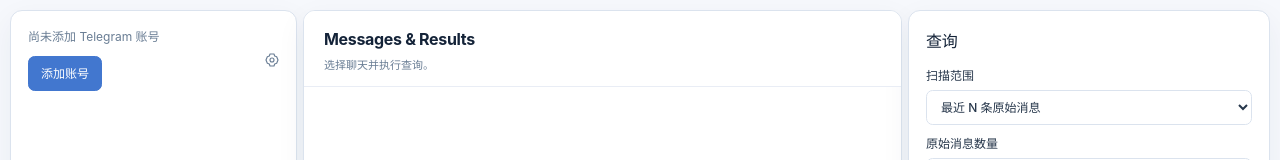
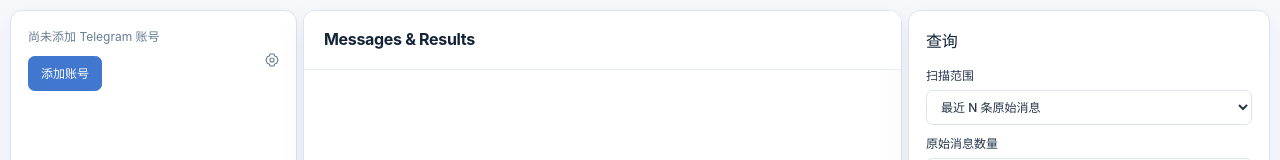
Before and after one commit to Dufunare/TMsgPicker, a Vue app: page / in a window 1280 px wide. Shown: the top 160 px of the page. Built offline with nearby package versions, Linux system fonts and the light colour scheme.

Commit message:
style(ui): harmonize controls and remove redundant instructional copy

```diff
--- a/src/components/MessageResultsPanel.vue
+++ b/src/components/MessageResultsPanel.vue
@@ -3,12 +3,12 @@
 const {ready,busy,error,chatList,selectedChat,result,scanning,selected,target,confirmation,forwarding,report,preview,uncertainSends,targetTitle,selectedMessageCount,savedMessages,openPost,prepareForward,forward,count,reactionLabel,date}=useWorkspaceContext();
 </script>
 <template>
-<section class="results"><div class="panel result-header"><p v-if="error" role="alert" class="error">{{error}}</p><h2>{{selectedChat?.title ?? 'Messages & Results'}} <span v-if="result" class="badge" :class="result.status">{{ result.status }}</span></h2><p v-if="result">已扫描 {{ result.scanned }} 条 · {{ result.pages }} 页 · {{ result.exact ? 'Exact：此 Scope 内精确排名' : 'Partial：临时或不完整排名' }}</p><p class="muted">{{ result?.detail ?? '选择聊天并执行查询。' }}</p></div>
+<section class="results"><div class="panel result-header"><p v-if="error" role="alert" class="error">{{error}}</p><h2>{{selectedChat?.title ?? 'Messages & Results'}} <span v-if="result" class="badge" :class="result.status">{{ result.status }}</span></h2><p v-if="result">已扫描 {{ result.scanned }} 条 · {{ result.pages }} 页 · {{ result.exact ? 'Exact：此 Scope 内精确排名' : 'Partial：临时或不完整排名' }}</p><p class="muted">{{ result?.detail ?? '' }}</p></div>
         <div v-if="result && !result.posts.length" class="panel empty">{{ scanning ? '正在读取历史…' : '当前扫描范围没有匹配帖子。' }}</div>
-        <article v-for="post in result?.posts ?? []" :key="post.key" class="panel post"><div class="post-top"><label class="check"><input v-model="selected" type="checkbox" :value="post.key" :disabled="scanning || forwarding || confirmation"><strong>{{ chatList.find(c=>c.id===post.representative.chat_id)?.title ?? post.representative.chat_id }}</strong></label><button :disabled="busy" @click="openPost(post)">打开原文 ↗</button></div><p class="muted">{{ date(post.date) }} · {{ post.kind==='album' ? `Album · ${post.members.length} 个已扫描成员` : 'Single' }} <span v-if="post.partial">· 成员完整性未知</span></p><p class="post-text">{{ post.text || '（无文本 / caption）' }}</p><div class="media"><span v-for="member in post.members" :key="member.key.message_id" class="media-kind">{{ member.content_kind }} · {{ member.key.message_id }}</span></div><div class="metrics"><span>浏览 <b>{{ count(post.metrics.views) }}</b></span><span>转发 <b>{{ count(post.metrics.forwards) }}</b></span><span>评论 <b>{{ count(post.metrics.reply_info) }}</b></span></div><div class="reactions"><span v-if="post.metrics.reactions===null">反应 —</span><span v-else-if="!post.metrics.reactions.length">反应 0</span><span v-for="(r,i) in post.metrics.reactions ?? []" :key="i">{{ reactionLabel(r.key) }} {{ count(r.count) }}</span></div><details><summary>指标来源</summary><p v-for="(source,field) in post.provenance" :key="field">{{ field }} ← 消息 {{ source }}</p><small>同字段取最早的非空成员，计数不累加。</small></details></article>
+        <article v-for="post in result?.posts ?? []" :key="post.key" class="panel post"><div class="post-top"><label class="check"><input v-model="selected" type="checkbox" :value="post.key" :disabled="scanning || forwarding || confirmation"><strong>{{ chatList.find(c=>c.id===post.representative.chat_id)?.title ?? post.representative.chat_id }}</strong></label><button :disabled="busy" @click="openPost(post)">打开原文 ↗</button></div><p class="muted">{{ date(post.date) }} · {{ post.kind==='album' ? `Album · ${post.members.length} 个已扫描成员` : 'Single' }} <span v-if="post.partial">· 成员完整性未知</span></p><p class="post-text">{{ post.text || '（无文本 / caption）' }}</p><div class="media"><span v-for="member in post.members" :key="member.key.message_id" class="media-kind">{{ member.content_kind }} · {{ member.key.message_id }}</span></div><div class="metrics"><span>浏览 <b>{{ count(post.metrics.views) }}</b></span><span>转发 <b>{{ count(post.metrics.forwards) }}</b></span><span>评论 <b>{{ count(post.metrics.reply_info) }}</b></span></div><div class="reactions"><span v-if="post.metrics.reactions===null">反应 —</span><span v-else-if="!post.metrics.reactions.length">反应 0</span><span v-for="(r,i) in post.metrics.reactions ?? []" :key="i">{{ reactionLabel(r.key) }} {{ count(r.count) }}</span></div><details><summary>指标来源</summary><p v-for="(source,field) in post.provenance" :key="field">{{ field }} ← 消息 {{ source }}</p></details></article>
         <section v-if="result?.posts.length" class="panel actions"><h3>手动转发</h3><p>已选 {{ selected.length }} 个帖子 · {{ selectedMessageCount }} 条成员消息</p><label>目标聊天<select v-model="target" @change="confirmation=false" :disabled="forwarding"><option value="">选择目标（提交时检查权限）</option><option v-for="chat in chatList" :key="chat.id" :value="chat.id">{{ chat.title }}</option></select></label><button :disabled="busy || forwarding || !ready" @click="savedMessages">使用 Saved Messages</button><button :disabled="!selected.length || !target || scanning || forwarding || busy" @click="prepareForward">准备转发</button>
           <div v-if="confirmation" class="confirm" role="dialog" aria-label="确认转发"><p>确认将 {{ selectedMessageCount }} 条成员消息转发到「{{ targetTitle }}」？受保护或权限不足的消息会被拒绝，逐条报告结果。</p><p v-for="item in preview?.items ?? []" :key="`${item.source.chat_id}:${item.source.message_id}`">{{ item.source.message_id }} — {{ item.state }} · {{ item.detail }}</p><button class="primary" :disabled="forwarding || !preview?.items.some(i=>i.state==='Allowed')" @click="forward">{{ forwarding ? '正在转发…' : '确认转发' }}</button><button :disabled="forwarding" @click="confirmation=false">返回</button></div>
-          <div v-if="report"><h3>转发结果</h3><p v-for="item in report.items" :key="`${item.source.chat_id}:${item.source.message_id}`">{{ item.source.chat_id }} / {{ item.source.message_id }} — {{ item.state }} · {{ item.detail }}</p><small>Pending 仅表示 TDLib 接受请求；等待发送更新后才计为 Sent。</small></div>
+          <div v-if="report"><h3>转发结果</h3><p v-for="item in report.items" :key="`${item.source.chat_id}:${item.source.message_id}`">{{ item.source.chat_id }} / {{ item.source.message_id }} — {{ item.state }} · {{ item.detail }}</p></div>
         </section>
         <section v-if="uncertainSends.length" class="panel actions"><h3>送达状态未知 · Unknown</h3><p>以下发送在关闭前未收到最终回执，可能已送达。请在 Telegram 检查后再决定是否重发；这些记录仅在本进程保留。</p><p v-for="send in uncertainSends" :key="`${send.generation}:${send.target}:${send.old_message_id}`">目标 {{send.target}} / 临时消息 {{send.old_message_id}} — Unknown</p></section>
       </section>
```
